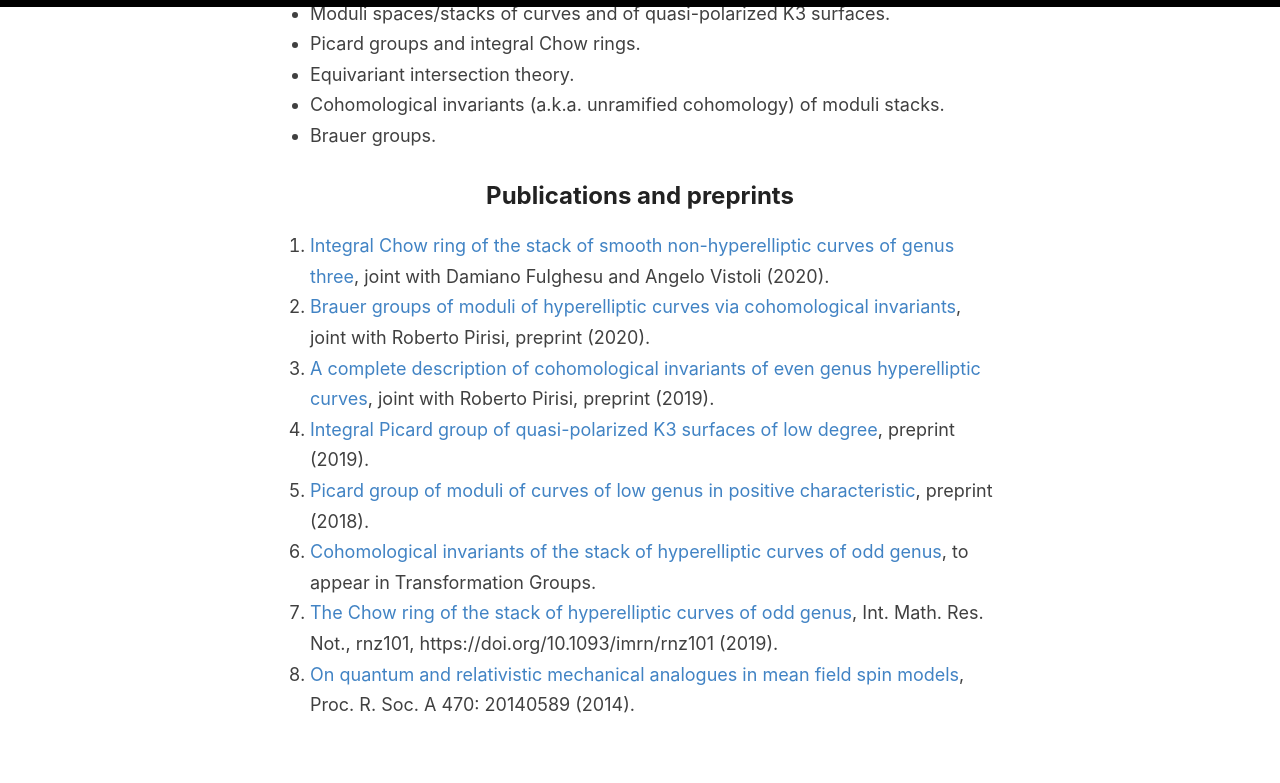
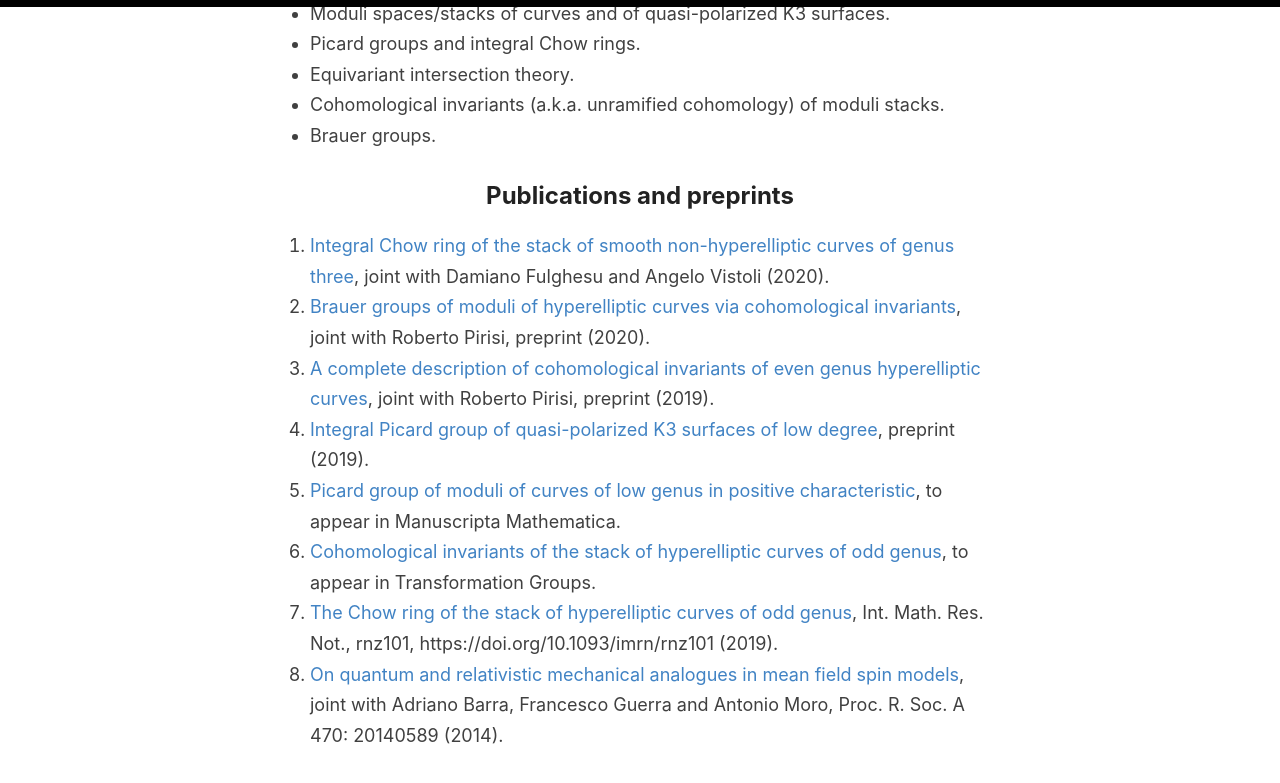
Before and after one commit to anddil/anddil.github.io, a Jekyll site: the page built from _pages/research.md, in a window 1280 px wide and 900 px high, scrolled down 594 px. Shown: the top 783 px of the window. Built offline with Jekyll 4.4.1, drawn with Linux system fonts in a browser that asks for light colours.

Commit message:
Update research.md

```diff
--- a/_pages/research.md
+++ b/_pages/research.md
@@ -22,7 +22,7 @@ The kind of techniques that I use range from the more abstract stack-theoretical
 2. [Brauer groups of moduli of hyperelliptic curves via cohomological invariants](https://arxiv.org/abs/2002.11065), joint with Roberto Pirisi, preprint (2020).
 3. [A complete description of cohomological invariants of even genus hyperelliptic curves](https://arxiv.org/abs/1911.04005), joint with Roberto Pirisi, preprint (2019).
 4. [Integral Picard group of quasi-polarized K3 surfaces of low degree](https://arxiv.org/abs/1910.08758), preprint (2019).
-5. [Picard group of moduli of curves of low genus in positive characteristic](https://arxiv.org/abs/1812.01913), preprint (2018).
+5. [Picard group of moduli of curves of low genus in positive characteristic](https://arxiv.org/abs/1812.01913), to appear in Manuscripta Mathematica.
 6. [Cohomological invariants of the stack of hyperelliptic curves of odd genus](https://arxiv.org/abs/1804.02216), to appear in Transformation Groups.
 7. [The Chow ring of the stack of hyperelliptic curves of odd genus](https://arxiv.org/abs/1802.04519), Int. Math. Res. Not., rnz101, https://doi.org/10.1093/imrn/rnz101 (2019).
-8. [On quantum and relativistic mechanical analogues in mean field spin models](https://arxiv.org/abs/1407.5009), Proc. R. Soc. A 470: 20140589 (2014).
+8. [On quantum and relativistic mechanical analogues in mean field spin models](https://arxiv.org/abs/1407.5009), joint with Adriano Barra, Francesco Guerra and Antonio Moro, Proc. R. Soc. A 470: 20140589 (2014).
```
